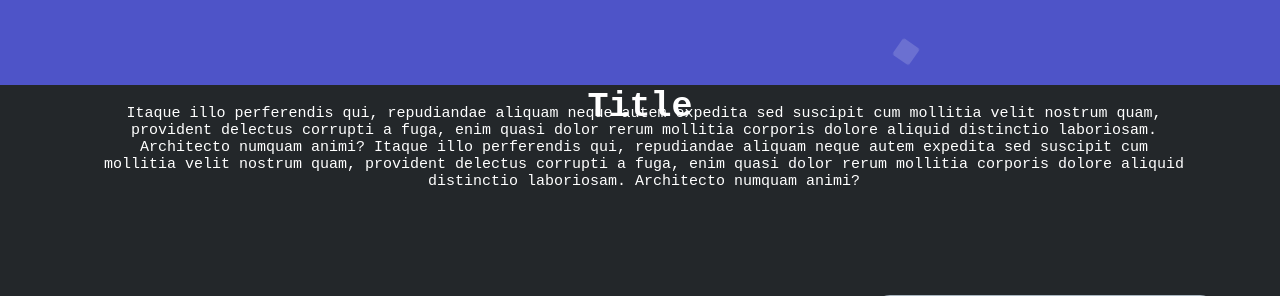
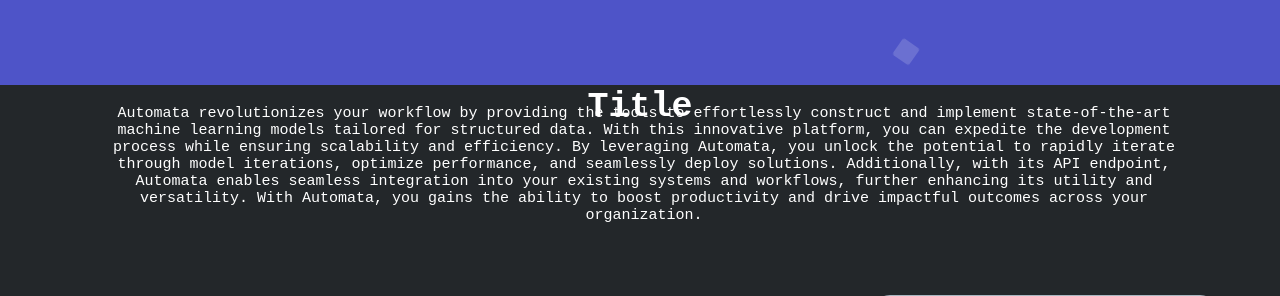
Before and after one commit to OmkarAmlan/Automata, a Django app: page / in a window 1280 px wide. Shown: the part 715-1011 px from the top of the page. Run offline with Django 4.2, Linux system fonts and the light colour scheme.

Commit message:
flowchart

```diff
--- a/templates/index.html
+++ b/templates/index.html
@@ -64,7 +64,7 @@
             <h1 class="page-title">Title</h1>
             <div>
                 <p class="description-text">
-                    Itaque illo perferendis qui, repudiandae aliquam neque autem expedita sed suscipit cum mollitia velit nostrum quam, provident delectus corrupti a fuga, enim quasi dolor rerum mollitia corporis dolore aliquid distinctio laboriosam. Architecto numquam animi? Itaque illo perferendis qui, repudiandae aliquam neque autem expedita sed suscipit cum mollitia velit nostrum quam, provident delectus corrupti a fuga, enim quasi dolor rerum mollitia corporis dolore aliquid distinctio laboriosam. Architecto numquam animi?
+                  Automata revolutionizes your workflow by providing the tools to effortlessly construct and implement state-of-the-art machine learning models tailored for structured data. With this innovative platform, you can expedite the development process while ensuring scalability and efficiency. By leveraging Automata, you unlock the potential to rapidly iterate through model iterations, optimize performance, and seamlessly deploy solutions. Additionally, with its API endpoint, Automata enables seamless integration into your existing systems and workflows, further enhancing its utility and versatility. With Automata, you gains the ability to boost productivity and drive impactful outcomes across your organization.
                 </p>
             </div>
 
```
Also changed, not shown: 1 other file.
